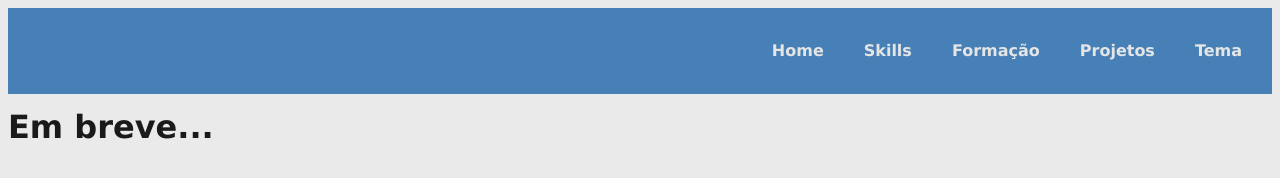
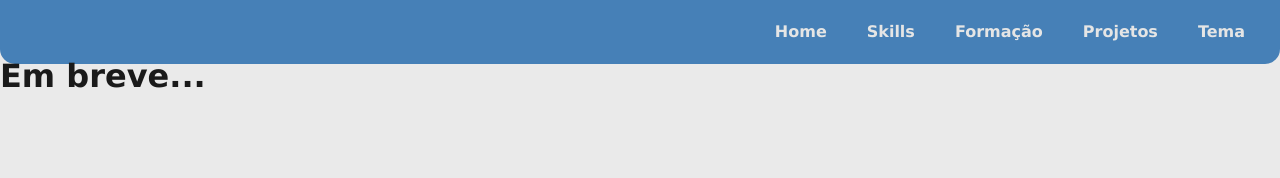
Before and after one commit to lucas-the-st8ic/projeto-portfolio, a plain HTML site: page index.html in a window 1280 px wide. Drawn offline with Linux system fonts and the light colour scheme.

Commit message:
Update style.css

```diff
--- a/styles/style.css
+++ b/styles/style.css
@@ -9,9 +9,9 @@
 */
 
 * {
-  /* margin: 0px;
+  margin: 0px;
   padding: 0px;
-  box-sizing: border-box; */
+  box-sizing: border-box;
 }
 
 :root {
@@ -34,7 +34,9 @@ body {
 header {
   background-color: var(--destaque);
   color:var(--texto);
-  padding: 15px;
+  padding: 20px;
+  margin: 0px 0px 0px 0px;
+  border-radius: 0px 0px 15px 15px;
 
   display: flex;
   justify-content: flex-end;
@@ -54,9 +56,10 @@ nav#menu a {
   font-weight: 800;
   padding: 12px 15px;
   border-radius: 10px;
+  transition: background-color 2s, color 1s;
 }
 
 nav#menu a:hover {
   background-color: var(--destaque-inverso);
-
+  color: var(--destaque)
 }
```
